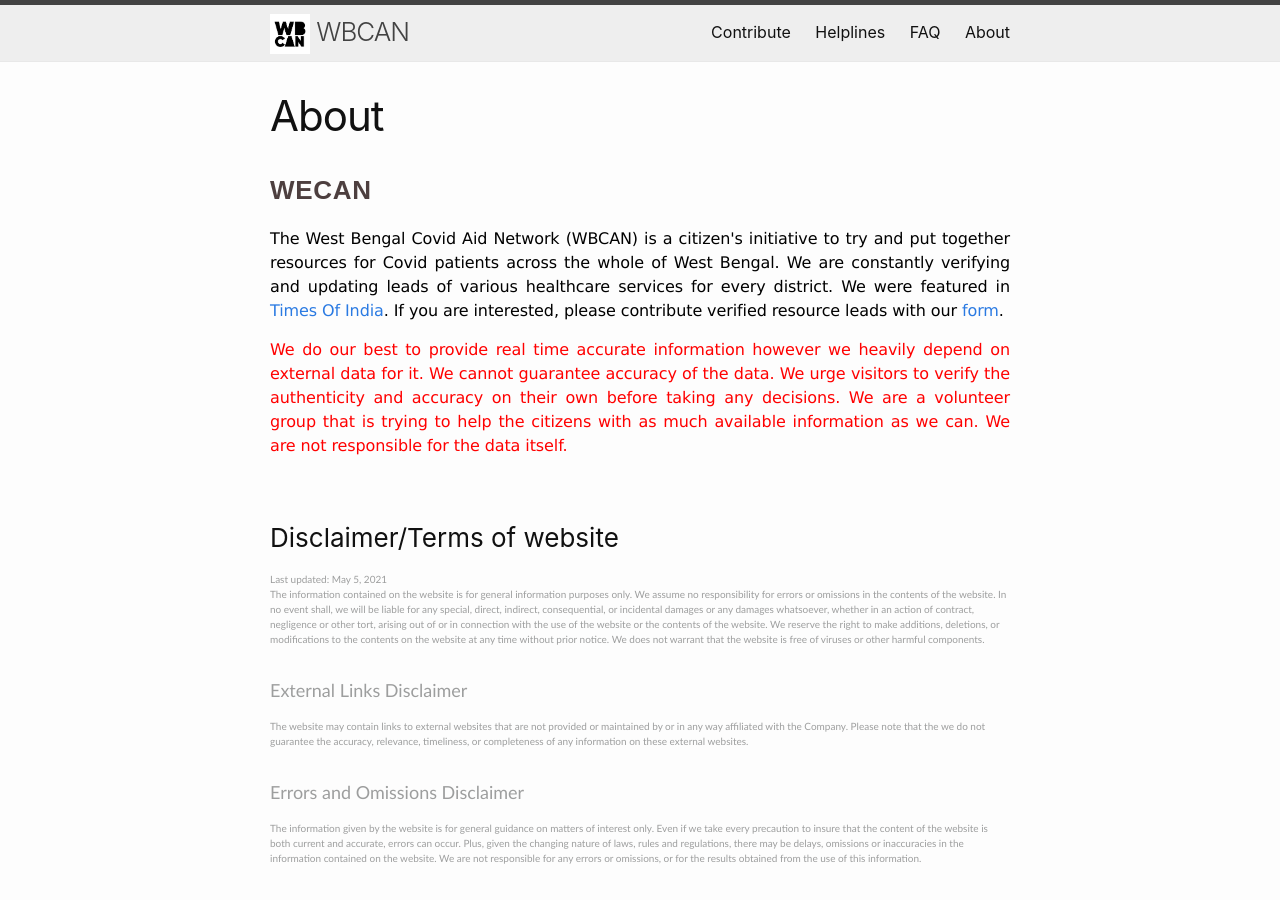
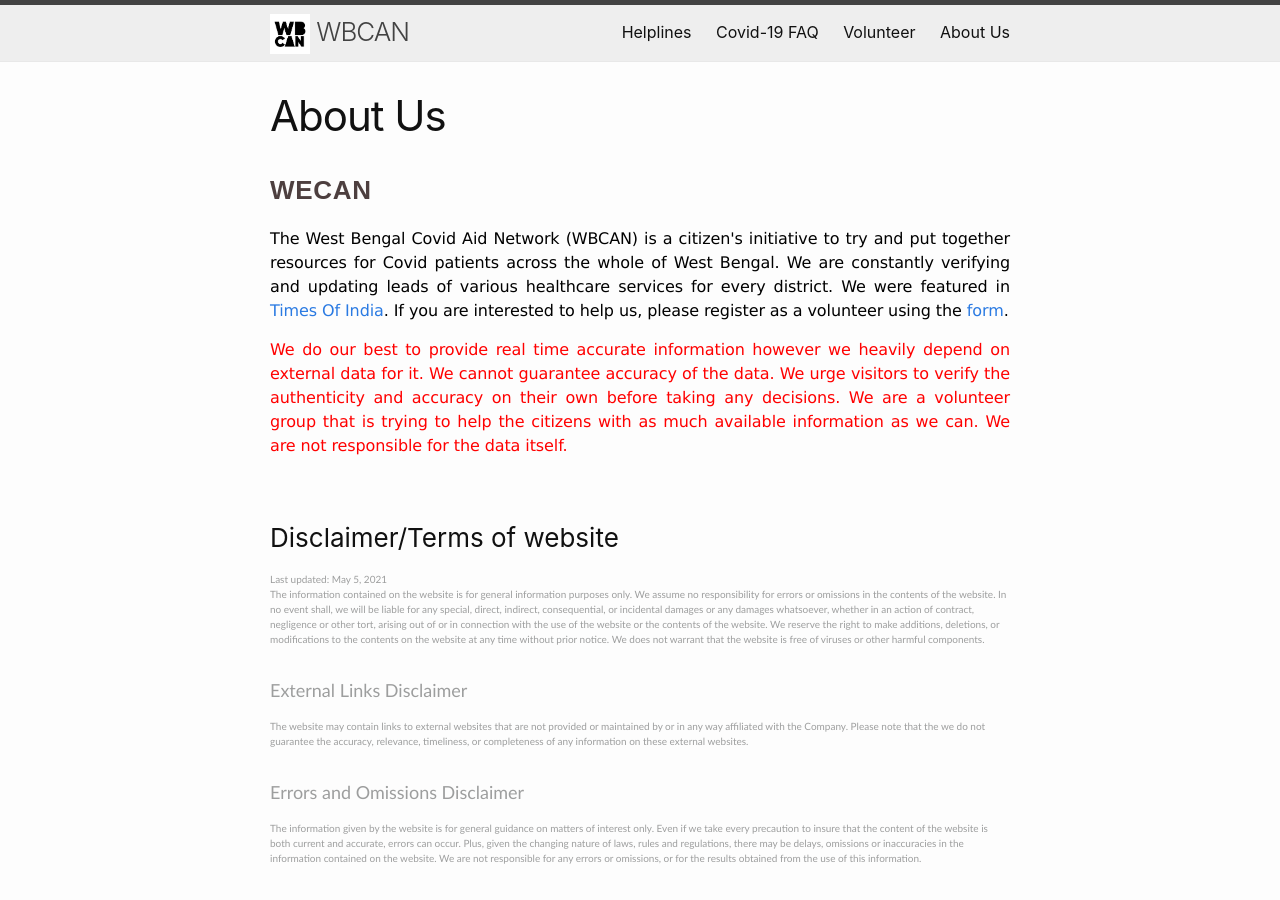
Before and after one commit to debjyoti0891/wecan-covidhelp, a Jekyll site: the page built from about.markdown, in a window 1280 px wide and 900 px high. Built offline with Jekyll 4.4.1, drawn with Linux system fonts in a browser that asks for light colours.

Commit message:
further updates

```diff
--- a/_config.yml
+++ b/_config.yml
@@ -34,6 +34,7 @@ minima:
     github:  "debjyoti0891/wecan-covidhelp"
     facebook: "groups/338484847687812/"
     instagram: "wbcan_official"
+    twitter: "WBCAN2"
 
 
 # Build settings
@@ -47,9 +48,10 @@ disqus:
   shortname: bdebjyoti
 
 header_pages:
-  - contribute.markdown
+
   - resources.markdown
   - faq.markdown
+  - contribute.markdown
   - about.markdown
 
   # - oxygen.markdown
--- a/_includes/footer.html
+++ b/_includes/footer.html
@@ -23,6 +23,7 @@
           {% if site.author.disclaimer -%}
             <li><a href="{{ site.author.disclaimer }}"> Disclaimer </a></li>
           {%- endif %}
+
           <li> <script type="text/javascript" src="https://www.freevisitorcounters.com/en/home/counter/823571/t/5"></script> </li>
         </ul>
 
--- a/about.markdown
+++ b/about.markdown
@@ -1,13 +1,13 @@
 ---
 layout: page
-title: About
+title: About Us
 permalink: /about/
 ---
 <span class="headHi">WECAN</span><br>
 
 <p align="justify" class="introtext">  The West Bengal Covid Aid Network (WBCAN) is a citizen's initiative to try and put together resources for Covid patients across the whole of West Bengal. We are constantly verifying and updating leads of various healthcare services for every district. We were featured in <a href="https://timesofindia.indiatimes.com/city/kolkata/volunteers-sift-social-media-posts-to-connect-those-in-need-with-genuine-covid-resources/articleshow/82376772.cms?utm_source=whatsapp&utm_medium=social&utm_campaign=TOIMobile">Times Of India</a>.
 
-If you are interested, please contribute verified resource leads with our <a href="{{ "/contribute/" | relative_url }}">form</a>.  </p>
+If you are interested to help us, please register as a volunteer using the <a href="{{ "/contribute/" | relative_url }}">form</a>.  </p>
 
 
 <div class="text_reg"><p align="justify" class="introtext" style="color:red;"> We do our best to provide real time accurate information however we heavily depend on external data for it. We cannot guarantee accuracy of the data. We urge visitors to verify the authenticity and accuracy on their own before taking any decisions. We are a volunteer group that is trying to help the citizens with as much available information as we can. We are not responsible for the data itself. </p></div>
--- a/contribute.markdown
+++ b/contribute.markdown
@@ -1,7 +1,8 @@
 ---
 layout: page
-title: Contribute
+title: Volunteer
 permalink: /contribute/
 ---
 
-<iframe src="https://docs.google.com/forms/d/e/1FAIpQLSdMu5D8fSPpOaOP-L6yYvIO_Rar1Jpsy2x-G6BRRebkHASa6g/viewform?embedded=true" width="640" height="2220" frameborder="0" marginheight="0" marginwidth="0">Loading…</iframe>
+
+<iframe src="https://docs.google.com/forms/d/e/1FAIpQLSfyiHKJwKa_64hVc0VqmPk5iY3bsophydl9H_puwuv0E7Cfjg/viewform?embedded=true" width="640" height="2220" frameborder="0" marginheight="0" marginwidth="0">Loading…</iframe>
--- a/faq.markdown
+++ b/faq.markdown
@@ -1,5 +1,5 @@
 ---
 layout: blog_home
-title: FAQ
+title: Covid-19 FAQ
 permalink: /faq/
 ---
```
Also changed, not shown: README.md, 1 other file.
